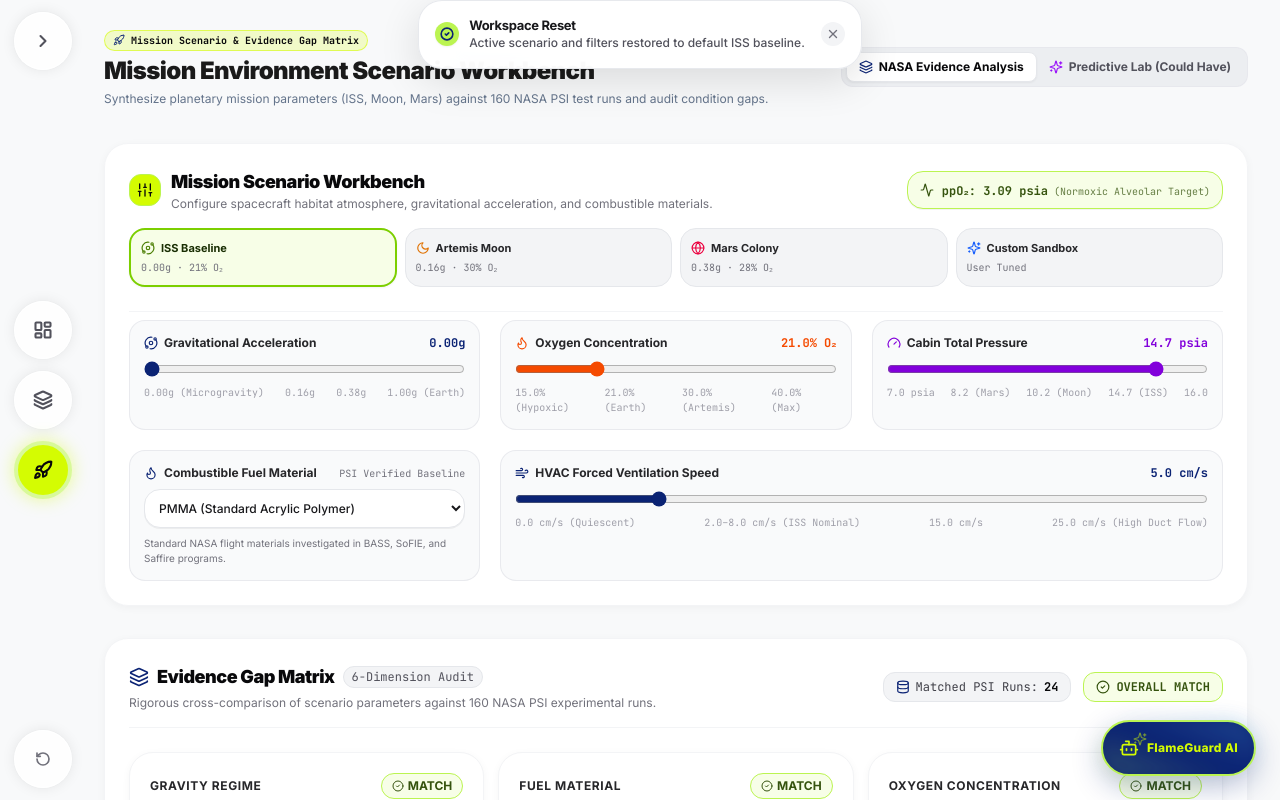
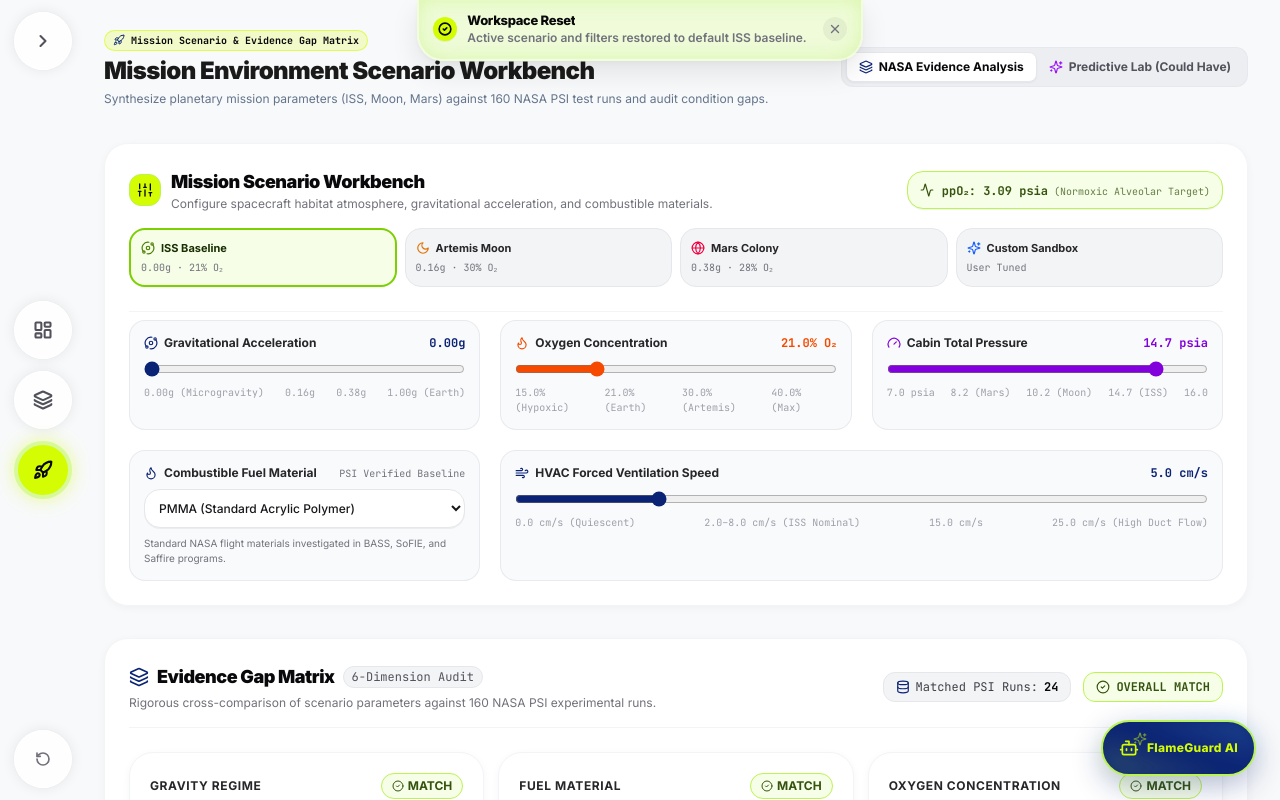
Before and after one commit to nghoanghien/FlameInFreewall_Tourbillion, a Next.js app: page /mission in a window 1280 px wide. Both pictures are taken after a click on the button "Reset Workspace". Shown: the top 800 px of the page. Built offline with nearby package versions, Linux system fonts and the light colour scheme.

Commit message:
feat(toast): match StructPaper LiquidGlass dynamic island notification system

```diff
--- a/src/components/toast/LiquidGlassToast.tsx
+++ b/src/components/toast/LiquidGlassToast.tsx
@@ -2,75 +2,55 @@
 
 import React, { useEffect, useState, useRef } from 'react';
 import { motion } from 'framer-motion';
-import {
-  CheckCircle2,
-  AlertCircle,
-  AlertTriangle,
-  Loader2,
-  X,
-  Sparkles,
-} from 'lucide-react';
+import { CheckCircle2, AlertCircle, AlertTriangle, Loader2, X, Sparkles } from 'lucide-react';
 import type { ToastItem, ToastType } from './toast-store';
 
 export interface LiquidGlassToastProps {
-  toast: ToastItem;
-  index?: number;
-  isTop?: boolean;
-  isExpanded?: boolean;
-  collapsedY?: number;
-  isPaused?: boolean;
-  resetKey?: number;
-  onHoverStart?: () => void;
-  onHoverEnd?: () => void;
+  toast: ToastItem; index?: number; isTop?: boolean; isExpanded?: boolean;
+  collapsedY?: number; isPaused?: boolean; resetKey?: number;
+  onHoverStart?: () => void; onHoverEnd?: () => void;
   onHeightChange?: (id: string, height: number) => void;
   onDismiss: (id: string) => void;
 }
 
 interface ThemeConfig {
-  accent: string;
-  badgeBg: string;
-  badgeText: string;
-  icon: React.ReactNode;
+  accent: string; containerBg: string; containerBorder: string;
+  innerShadow: string; badgeBg: string; badgeText: string; icon: React.ReactNode;
 }
 
 const isTest = typeof process !== 'undefined' && process.env.NODE_ENV === 'test';
+const COMMON_OUTER_SHADOW = '0 12px 28px rgba(0, 0, 0, 0.09), 0 2px 6px rgba(0, 0, 0, 0.04)';
 
 const THEME_CONFIGS: Record<string, ThemeConfig> = {
   success: {
-    accent: '#0B2374',
-    badgeBg: 'bg-lime-300',
-    badgeText: 'text-[#0B2374]',
-    icon: <CheckCircle2 className="w-3.5 h-3.5 stroke-[2.8] block shrink-0 text-[#0B2374]" />,
+    accent: '#D4FC02', containerBg: 'bg-[#ECFCCB]/70', containerBorder: 'border-b-2 border-x-2 border-white/10',
+    innerShadow: 'inset 0 0 20px rgba(163, 230, 53, 0.28)', badgeBg: 'bg-[#D4FC02]', badgeText: 'text-zinc-950',
+    icon: <CheckCircle2 className="w-3.5 h-3.5 stroke-[2.8] block shrink-0 text-zinc-950" />,
   },
   error: {
-    accent: '#DC2626',
-    badgeBg: 'bg-red-100',
-    badgeText: 'text-red-700',
-    icon: <AlertCircle className="w-3.5 h-3.5 stroke-[2.8] block shrink-0 text-red-600" />,
+    accent: '#FB4141', containerBg: 'bg-[#FEE2E2]/70', containerBorder: 'border-b-2 border-x-2 border-white/10',
+    innerShadow: 'inset 0 0 20px rgba(225, 29, 72, 0.22)', badgeBg: 'bg-[#FB4141]', badgeText: 'text-white',
+    icon: <AlertCircle className="w-3.5 h-3.5 stroke-[2.8] block shrink-0" />,
   },
   warning: {
-    accent: '#D97706',
-    badgeBg: 'bg-amber-100',
-    badgeText: 'text-amber-800',
-    icon: <AlertTriangle className="w-3.5 h-3.5 stroke-[2.8] block shrink-0 text-amber-700" />,
+    accent: '#FF9B2F', containerBg: 'bg-[#FEF3C7]/70', containerBorder: 'border-b-2 border-x-2 border-white/10',
+    innerShadow: 'inset 0 0 20px rgba(217, 119, 6, 0.24)', badgeBg: 'bg-[#FF9B2F]', badgeText: 'text-white',
+    icon: <AlertTriangle className="w-3.5 h-3.5 stroke-[2.8] block shrink-0" />,
   },
   loading: {
-    accent: '#0284C7',
-    badgeBg: 'bg-sky-100',
-    badgeText: 'text-sky-700',
-    icon: <Loader2 className="w-3.5 h-3.5 animate-spin block shrink-0 text-sky-600" />,
+    accent: '#0284C7', containerBg: 'bg-[#E0F2FE]/70', containerBorder: 'border-b-2 border-x-2 border-white/10',
+    innerShadow: 'inset 0 0 20px rgba(2, 132, 199, 0.25)', badgeBg: 'bg-[#0284C7]', badgeText: 'text-white',
+    icon: <Loader2 className="w-3.5 h-3.5 animate-spin text-white block shrink-0" />,
   },
   info: {
-    accent: '#0B2374',
-    badgeBg: 'bg-blue-100',
-    badgeText: 'text-[#0B2374]',
-    icon: <Sparkles className="w-3.5 h-3.5 stroke-[2.6] block shrink-0 text-[#0B2374]" />,
+    accent: '#0284C7', containerBg: 'bg-[#E0F2FE]/70', containerBorder: 'border-b-2 border-x-2 border-white/10',
+    innerShadow: 'inset 0 0 20px rgba(2, 132, 199, 0.20)', badgeBg: 'bg-[#0284C7]', badgeText: 'text-white',
+    icon: <Sparkles className="w-3.5 h-3.5 stroke-[2.4] block shrink-0 text-white" />,
   },
   default: {
-    accent: '#0B2374',
-    badgeBg: 'bg-gray-100',
-    badgeText: 'text-zinc-800',
-    icon: <Sparkles className="w-3.5 h-3.5 stroke-[2.4] block shrink-0 text-[#0B2374]" />,
+    accent: '#1A1A1A', containerBg: 'bg-gray-200/70', containerBorder: 'border-b-2 border-x-2 border-gray-300/80',
+    innerShadow: 'inset 0 0 20px rgba(0, 0, 0, 0.09)', badgeBg: 'bg-zinc-800', badgeText: 'text-white',
+    icon: <Sparkles className="w-3.5 h-3.5 stroke-[2.4] block shrink-0" />,
   },
 };
 
@@ -81,23 +61,15 @@ function getThemeConfig(type: ToastType): ThemeConfig {
 export const LiquidGlassToast = React.forwardRef<HTMLDivElement, LiquidGlassToastProps>(
   (
     {
-      toast,
-      index = 0,
-      isTop = true,
-      isExpanded = false,
-      collapsedY,
-      isPaused = false,
-      resetKey = 0,
-      onHoverStart,
-      onHoverEnd,
-      onHeightChange,
-      onDismiss,
+      toast, index = 0, isTop = true, isExpanded = false, collapsedY, isPaused = false,
+      resetKey = 0, onHoverStart, onHoverEnd, onHeightChange, onDismiss,
     },
     ref
   ) => {
     const { id, type, title, description, duration = 3500, action, dismissible = true } = toast;
     const isInline = Boolean(toast.inline && description && description.trim().length > 0);
     const isTwoLine = Boolean(!isInline && description && description.trim().length > 0);
+    const isSingleLine = !isTwoLine;
     const cleanTitle = title.endsWith(':') ? title.slice(0, -1).trim() : title;
     const theme = getThemeConfig(type);
 
@@ -112,16 +84,37 @@ export const LiquidGlassToast = React.forwardRef<HTMLDivElement, LiquidGlassToas
     const targetOpacity = isStacked ? (index === 1 ? 0.94 : index === 2 ? 0.8 : 0) : 1;
     const toastZIndex = isStacked ? (index === 1 ? 40 : index === 2 ? 30 : 20) : 50 - index;
 
-    const springConfig = isTest
-      ? { duration: 0 }
-      : { type: 'spring' as const, stiffness: 150, damping: 18, mass: 0.7 };
+    const descRef = useRef<HTMLSpanElement | null>(null);
+    const [isOverflowing, setIsOverflowing] = useState(false);
+
+    useEffect(() => {
+      if (!isInline) return;
+      if (isTest) {
+        setIsOverflowing((cleanTitle.length + (description?.length || 0)) > 60);
+        return;
+      }
+      const checkOverflow = () => {
+        if (descRef.current && !isHovered) {
+          setIsOverflowing(descRef.current.scrollWidth > descRef.current.clientWidth + 1);
+        }
+      };
+      const raf = requestAnimationFrame(checkOverflow);
+      window.addEventListener('resize', checkOverflow);
+      return () => {
+        cancelAnimationFrame(raf);
+        window.removeEventListener('resize', checkOverflow);
+      };
+    }, [isInline, isHovered, cleanTitle, description]);
+
+    const shouldWrapInline = isInline && isHovered && isOverflowing;
+    const springConfig = isTest ? { duration: 0 } : { type: 'spring' as const, stiffness: 150, damping: 18, mass: 0.7 };
 
     useEffect(() => {
       if (containerRef.current) {
         const h = containerRef.current.offsetHeight;
         if (h > 0) onHeightChange?.(id, h);
       }
-    }, [id, onHeightChange, title, description]);
+    }, [id, onHeightChange, isSingleLine, shouldWrapInline, title, description]);
 
     useEffect(() => {
       remainingTimeRef.current = duration;
@@ -131,7 +124,6 @@ export const LiquidGlassToast = React.forwardRef<HTMLDivElement, LiquidGlassToas
     useEffect(() => {
       if (duration === Infinity) return;
       const shouldPause = isPaused || isHovered;
-
       if (!shouldPause) {
         startTimeRef.current = Date.now();
         timerRef.current = setTimeout(() => onDismiss(id), remainingTimeRef.current);
@@ -141,7 +133,6 @@ export const LiquidGlassToast = React.forwardRef<HTMLDivElement, LiquidGlassToas
         const elapsed = Date.now() - startTimeRef.current;
         remainingTimeRef.current = Math.max(0, remainingTimeRef.current - elapsed);
       }
-
       return () => {
         if (timerRef.current) {
           clearTimeout(timerRef.current);
@@ -149,6 +140,14 @@ export const LiquidGlassToast = React.forwardRef<HTMLDivElement, LiquidGlassToas
         }
       };
     }, [id, duration, isPaused, isHovered, resetKey, onDismiss]);
+
+    const combinedBoxShadow = `${theme.innerShadow}, ${COMMON_OUTER_SHADOW}`;
+    const roundedClasses = isTop ? 'rounded-b-2xl sm:rounded-b-[26px] rounded-t-none' : 'rounded-2xl sm:rounded-[26px]';
+    const borderClasses = isTop ? theme.containerBorder : theme.containerBorder.replace('border-b-2 border-x-2', 'border-2');
+    const maxWClasses = isHovered ? 'max-w-[94vw] sm:max-w-xl md:max-w-2xl' : 'max-w-[92vw] sm:max-w-lg';
+    const containerPadding = isSingleLine
+      ? (shouldWrapInline ? 'min-h-[40px] sm:min-h-[44px] py-2 sm:py-2.5' : 'h-10 sm:h-11')
+      : 'py-2.5 sm:py-3';
 
     return (
       <motion.div
@@ -164,8 +163,8 @@ export const LiquidGlassToast = React.forwardRef<HTMLDivElement, LiquidGlassToas
         data-toast-hovered={isHovered ? 'true' : undefined}
         data-toast-stacked={isStacked ? 'true' : undefined}
         initial={isTest ? false : { y: -64, opacity: 0 }}
-        animate={isTest ? undefined : { y: targetY, opacity: targetOpacity }}
-        exit={isTest ? undefined : { y: -64, opacity: 0 }}
+        animate={isTest ? false : { y: targetY, opacity: targetOpacity }}
+        exit={isTest ? false : { y: -64, opacity: 0 }}
         transition={springConfig}
         onMouseEnter={() => {
           setIsHovered(true);
@@ -176,54 +175,83 @@ export const LiquidGlassToast = React.forwardRef<HTMLDivElement, LiquidGlassToas
           onHoverEnd?.();
         }}
         style={{
+          boxShadow: combinedBoxShadow,
           zIndex: toastZIndex,
           pointerEvents: isStacked && index >= 3 ? 'none' : 'auto',
         }}
-        className="relative select-none overflow-hidden bg-white/95 backdrop-blur-xl border border-gray-200/90 shadow-[0_12px_40px_rgba(0,0,0,0.12)] text-zinc-900 rounded-3xl p-4 transition-all duration-300 w-auto min-w-[280px] max-w-[92vw] sm:max-w-lg"
+        className={`relative select-none overflow-hidden backdrop-blur-sm ${theme.containerBg} ${borderClasses} ${roundedClasses} transition-[background-color,border-color,border-radius] duration-300 w-auto min-w-[280px] ${maxWClasses}`}
       >
-        <div className="flex items-center justify-between gap-3">
-          {/* Left: Themed Icon Badge & Content */}
-          <div className="flex gap-2.5 min-w-0 flex-1 items-center">
+        <div className={`flex items-center justify-between gap-3 px-3.5 ${containerPadding}`}>
+          <div className={`flex gap-2.5 min-w-0 flex-1 ${isHovered && isTwoLine ? 'items-start pt-0.5' : 'items-center'}`}>
             <motion.div
               layout="position"
-              className={`w-6 h-6 rounded-full grid place-items-center shrink-0 shadow-xs leading-none ${theme.badgeBg} ${theme.badgeText}`}
+              className={`w-6 h-6 rounded-full grid place-items-center shrink-0 shadow-2xs leading-none p-0 m-0 ${theme.badgeBg} ${theme.badgeText}`}
             >
               {theme.icon}
             </motion.div>
 
-            {/* Text Area */}
-            <motion.div
-              layout="position"
-              className="flex flex-col justify-center min-w-0 flex-1 text-left"
-            >
+            <motion.div layout="position" className="flex flex-col justify-center min-w-0 flex-1 text-left">
               {isInline ? (
-                <div className="flex items-center gap-1.5 truncate">
-                  <span className="font-bold text-xs sm:text-[13px] text-zinc-900 shrink-0 inline-block leading-tight tracking-tight">
+                <motion.div
+                  layout
+                  transition={springConfig}
+                  className={`min-w-0 ${shouldWrapInline ? 'flex flex-col gap-0.5' : 'flex items-center gap-1.5 truncate'}`}
+                >
+                  <motion.span
+                    layout="position"
+                    layoutId={`toast-inline-title-${id}`}
+                    transition={springConfig}
+                    className="font-extrabold text-xs sm:text-[13px] text-zinc-950 shrink-0 inline-block leading-tight"
+                  >
                     {cleanTitle}:
-                  </span>
-                  <span className="text-[11px] sm:text-xs text-zinc-600 font-medium leading-snug truncate">
+                  </motion.span>
+                  <motion.span
+                    ref={descRef}
+                    layout="position"
+                    layoutId={`toast-inline-desc-${id}`}
+                    transition={springConfig}
+                    className={`text-[11px] sm:text-xs text-zinc-500 font-semibold leading-snug ${
+                      shouldWrapInline ? 'whitespace-normal break-words block' : 'truncate inline-block'
+                    }`}
+                  >
                     {description}
-                  </span>
-                </div>
+                  </motion.span>
+                </motion.div>
               ) : (
                 <>
                   <div className="flex items-center gap-1.5 min-w-0">
-                    <span className="font-bold text-xs sm:text-[13px] text-zinc-900 tracking-tight leading-tight truncate">
+                    <motion.span
+                      layout="position"
+                      layoutId={`toast-title-${id}`}
+                      transition={springConfig}
+                      className={`font-extrabold text-xs sm:text-[13px] text-zinc-950 tracking-tight leading-tight ${
+                        isHovered ? 'whitespace-normal break-words' : 'truncate'
+                      }`}
+                    >
                       {title}
-                    </span>
+                    </motion.span>
                   </div>
                   {isTwoLine && (
-                    <p className="text-[11px] sm:text-xs text-zinc-600 leading-snug mt-0.5 font-medium line-clamp-2">
+                    <motion.p
+                      layout="position"
+                      layoutId={`toast-desc-${id}`}
+                      transition={springConfig}
+                      className={`text-[11px] sm:text-xs text-zinc-500 leading-snug mt-0.5 font-semibold ${
+                        isHovered ? 'line-clamp-none whitespace-normal break-words' : 'line-clamp-2'
+                      }`}
+                    >
                       {description}
-                    </p>
+                    </motion.p>
                   )}
                 </>
               )}
             </motion.div>
           </div>
 
-          {/* Right side: Action Button & Dismiss Button */}
-          <motion.div layout="position" className="flex items-center gap-1.5 shrink-0 ml-1">
+          <motion.div
+            layout="position"
+            className={`flex items-center gap-1.5 shrink-0 ml-1 ${isHovered && isTwoLine ? 'self-start pt-0.5' : ''}`}
+          >
             {action && (
               <button
                 type="button"
@@ -231,7 +259,7 @@ export const LiquidGlassToast = React.forwardRef<HTMLDivElement, LiquidGlassToas
                   action.onClick();
                   onDismiss(id);
                 }}
-                className="px-2.5 py-1 rounded-xl text-[11px] font-extrabold bg-[#0B2374] text-[#D4FC02] hover:bg-[#152E85] transition-colors cursor-pointer shadow-xs"
+                className="px-2.5 py-1 rounded-xl text-[11px] font-extrabold bg-zinc-950 text-white hover:bg-zinc-800 transition-colors cursor-pointer shadow-2xs"
               >
                 {action.label}
               </button>
@@ -242,9 +270,9 @@ export const LiquidGlassToast = React.forwardRef<HTMLDivElement, LiquidGlassToas
                 type="button"
                 data-testid="toast-dismiss-button"
                 onClick={() => onDismiss(id)}
-                className="w-6 h-6 rounded-full bg-gray-100 hover:bg-gray-200 text-zinc-500 hover:text-zinc-900 flex items-center justify-center transition-all cursor-pointer"
-                title="Dismiss notification"
-                aria-label="Dismiss notification"
+                className="w-6 h-6 rounded-full bg-black/5 hover:bg-black/10 text-zinc-500 hover:text-zinc-950 flex items-center justify-center transition-all cursor-pointer"
+                title="Đóng thông báo"
+                aria-label="Đóng thông báo"
               >
                 <X className="w-3.5 h-3.5 stroke-[2.4]" />
               </button>
--- a/src/components/toast/toast-store.ts
+++ b/src/components/toast/toast-store.ts
@@ -16,7 +16,7 @@ export interface ToastItem {
   action?: ToastAction;
   dismissible?: boolean;
   inline?: boolean;
-  createdAt?: number;
+  createdAt: number;
 }
 
 export interface ToastOptions {
@@ -28,7 +28,7 @@ export interface ToastOptions {
   dismissible?: boolean;
   inline?: boolean;
   mode?: 'auto' | 'single-line' | 'two-line' | 'inline';
-  theme?: 'success' | 'error' | 'warning' | 'white' | 'default' | 'sky' | 'lime' | 'navy';
+  theme?: 'success' | 'error' | 'warning' | 'white' | 'default' | 'sky';
 }
 
 type ToastListener = (toasts: ToastItem[]) => void;
@@ -67,7 +67,6 @@ class ToastStore {
     if (existingIndex >= 0) {
       this.toasts[existingIndex] = newToast;
     } else {
-      // Keep last 3 toasts max in Dynamic Island stack
       this.toasts = [newToast, ...this.toasts.slice(0, 2)];
     }
 
@@ -100,7 +99,6 @@ class ToastStore {
 
 export const toastStore = new ToastStore();
 
-// Smart payload parser for backward compatibility
 function parseArgs(
   titleOrMsg: string | ToastOptions,
   descriptionOrOpts?: string | ToastOptions,
@@ -125,98 +123,43 @@ function parseArgs(
   let title = titleOrMsg;
   let description = descriptionOrOpts;
 
-  return {
-    title,
-    description,
-    options: {},
+  if (!description && title.includes(':')) {
+    const idx = title.indexOf(':');
+    const head = title.slice(0, idx).trim();
+    const tail = title.slice(idx + 1).trim();
+    if (head.length > 0 && head.length <= 30 && tail.length > 0) {
+      title = head;
+      description = tail;
+    }
+  }
+
+  return { title, description, options: {} };
+}
+
+function createToastMethod(type: ToastType, defaultDuration: number) {
+  return (title: string | ToastOptions, description?: string | ToastOptions, opts?: ToastOptions) => {
+    const parsed = parseArgs(title, description, type);
+    const options = { ...parsed.options, ...(opts || {}) };
+    return toastStore.addToast({
+      id: options.id,
+      type,
+      title: parsed.title,
+      description: parsed.description,
+      duration: options.duration ?? defaultDuration,
+      action: options.action,
+      dismissible: options.dismissible,
+      inline: options.inline ?? (options.mode === 'inline'),
+    });
   };
 }
 
 export const toast = {
-  success: (title: string | ToastOptions, description?: string | ToastOptions, opts?: ToastOptions) => {
-    const parsed = parseArgs(title, description, 'success');
-    const options = { ...parsed.options, ...(opts || {}) };
-    return toastStore.addToast({
-      id: options.id,
-      type: 'success',
-      title: parsed.title,
-      description: parsed.description,
-      duration: options.duration ?? 3500,
-      action: options.action,
-      dismissible: options.dismissible,
-      inline: options.inline ?? (options.mode === 'inline'),
-    });
-  },
-  error: (title: string | ToastOptions, description?: string | ToastOptions, opts?: ToastOptions) => {
-    const parsed = parseArgs(title, description, 'error');
-    const options = { ...parsed.options, ...(opts || {}) };
-    return toastStore.addToast({
-      id: options.id,
-      type: 'error',
-      title: parsed.title,
-      description: parsed.description,
-      duration: options.duration ?? 4500,
-      action: options.action,
-      dismissible: options.dismissible,
-      inline: options.inline ?? (options.mode === 'inline'),
-    });
-  },
-  warning: (title: string | ToastOptions, description?: string | ToastOptions, opts?: ToastOptions) => {
-    const parsed = parseArgs(title, description, 'warning');
-    const options = { ...parsed.options, ...(opts || {}) };
-    return toastStore.addToast({
-      id: options.id,
-      type: 'warning',
-      title: parsed.title,
-      description: parsed.description,
-      duration: options.duration ?? 4000,
-      action: options.action,
-      dismissible: options.dismissible,
-      inline: options.inline ?? (options.mode === 'inline'),
-    });
-  },
-  info: (title: string | ToastOptions, description?: string | ToastOptions, opts?: ToastOptions) => {
-    const parsed = parseArgs(title, description, 'info');
-    const options = { ...parsed.options, ...(opts || {}) };
-    return toastStore.addToast({
-      id: options.id,
-      type: 'info',
-      title: parsed.title,
-      description: parsed.description,
-      duration: options.duration ?? 3500,
-      action: options.action,
-      dismissible: options.dismissible,
-      inline: options.inline ?? (options.mode === 'inline'),
-    });
-  },
-  default: (title: string | ToastOptions, description?: string | ToastOptions, opts?: ToastOptions) => {
-    const parsed = parseArgs(title, description, 'default');
-    const options = { ...parsed.options, ...(opts || {}) };
-    return toastStore.addToast({
-      id: options.id,
-      type: 'default',
-      title: parsed.title,
-      description: parsed.description,
-      duration: options.duration ?? 3500,
-      action: options.action,
-      dismissible: options.dismissible,
-      inline: options.inline ?? (options.mode === 'inline'),
-    });
-  },
-  loading: (title: string | ToastOptions, description?: string | ToastOptions, opts?: ToastOptions) => {
-    const parsed = parseArgs(title, description, 'loading');
-    const options = { ...parsed.options, ...(opts || {}) };
-    return toastStore.addToast({
-      id: options.id,
-      type: 'loading',
-      title: parsed.title,
-      description: parsed.description,
-      duration: options.duration ?? Infinity,
-      action: options.action,
-      dismissible: options.dismissible,
-      inline: options.inline ?? (options.mode === 'inline'),
-    });
-  },
+  success: createToastMethod('success', 3500),
+  error: createToastMethod('error', 4500),
+  warning: createToastMethod('warning', 4000),
+  info: createToastMethod('info', 3500),
+  default: createToastMethod('default', 3500),
+  loading: createToastMethod('loading', Infinity),
   promise: <T>(
     promise: Promise<T> | (() => Promise<T>),
     messages: {
@@ -240,9 +183,7 @@ export const toast = {
     return targetPromise
       .then((data) => {
         const successTitle =
-          typeof messages.success === 'function'
-            ? messages.success(data)
-            : messages.success;
+          typeof messages.success === 'function' ? messages.success(data) : messages.success;
         const parsed = parseArgs(successTitle, opts?.description, 'success');
         toastStore.updateToast(id, {
           type: 'success',
@@ -255,9 +196,7 @@ export const toast = {
       })
       .catch((err) => {
         const errorTitle =
-          typeof messages.error === 'function'
-            ? messages.error(err)
-            : messages.error;
+          typeof messages.error === 'function' ? messages.error(err) : messages.error;
         const parsed = parseArgs(errorTitle, opts?.description, 'error');
         toastStore.updateToast(id, {
           type: 'error',
@@ -274,22 +213,14 @@ export const toast = {
 };
 
 export const sileo = {
-  success: (opts: string | ToastOptions) => {
-    if (typeof opts === 'string') return toast.success(opts);
-    return toast.success(opts.title || '', opts.description, opts);
-  },
-  error: (opts: string | ToastOptions) => {
-    if (typeof opts === 'string') return toast.error(opts);
-    return toast.error(opts.title || '', opts.description, opts);
-  },
-  warning: (opts: string | ToastOptions) => {
-    if (typeof opts === 'string') return toast.warning(opts);
-    return toast.warning(opts.title || '', opts.description, opts);
-  },
-  info: (opts: string | ToastOptions) => {
-    if (typeof opts === 'string') return toast.info(opts);
-    return toast.info(opts.title || '', opts.description, opts);
-  },
+  success: (opts: string | ToastOptions) =>
+    typeof opts === 'string' ? toast.success(opts) : toast.success(opts.title || '', opts.description, opts),
+  error: (opts: string | ToastOptions) =>
+    typeof opts === 'string' ? toast.error(opts) : toast.error(opts.title || '', opts.description, opts),
+  warning: (opts: string | ToastOptions) =>
+    typeof opts === 'string' ? toast.warning(opts) : toast.warning(opts.title || '', opts.description, opts),
+  info: (opts: string | ToastOptions) =>
+    typeof opts === 'string' ? toast.info(opts) : toast.info(opts.title || '', opts.description, opts),
   promise: <T>(
     promise: Promise<T> | (() => Promise<T>),
     messages: {
@@ -298,9 +229,7 @@ export const sileo = {
       error: string | ((err: unknown) => string);
     },
     opts?: ToastOptions
-  ) => {
-    return toast.promise(promise, messages, opts);
-  },
+  ) => toast.promise(promise, messages, opts),
   dismiss: (id?: string) => toast.dismiss(id),
   clear: () => toast.clear(),
 };
```
Also changed, not shown: src/components/toast/Toaster.tsx (+6 -6 lines), 2 other files (tests, documents, lock files or other folders).
